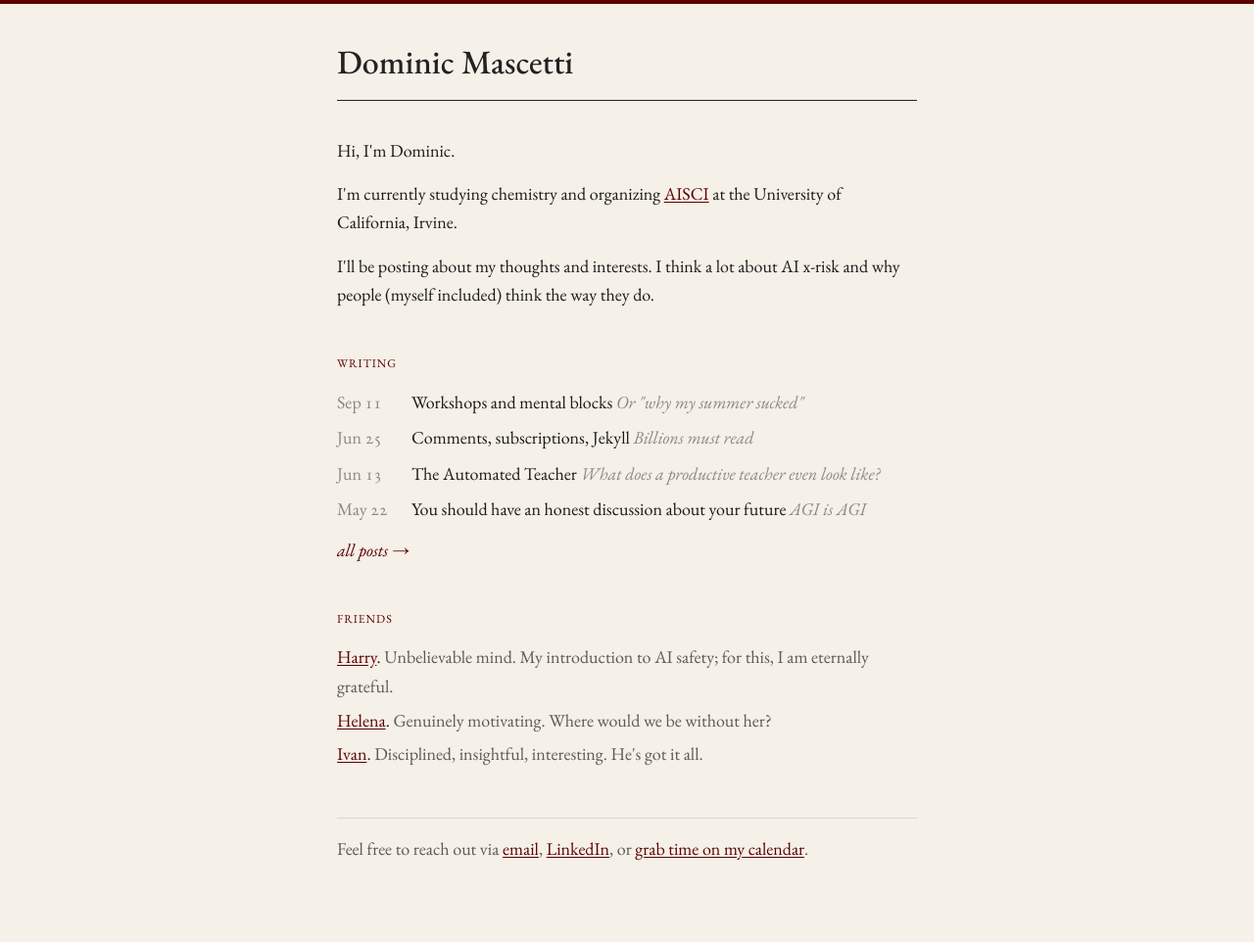
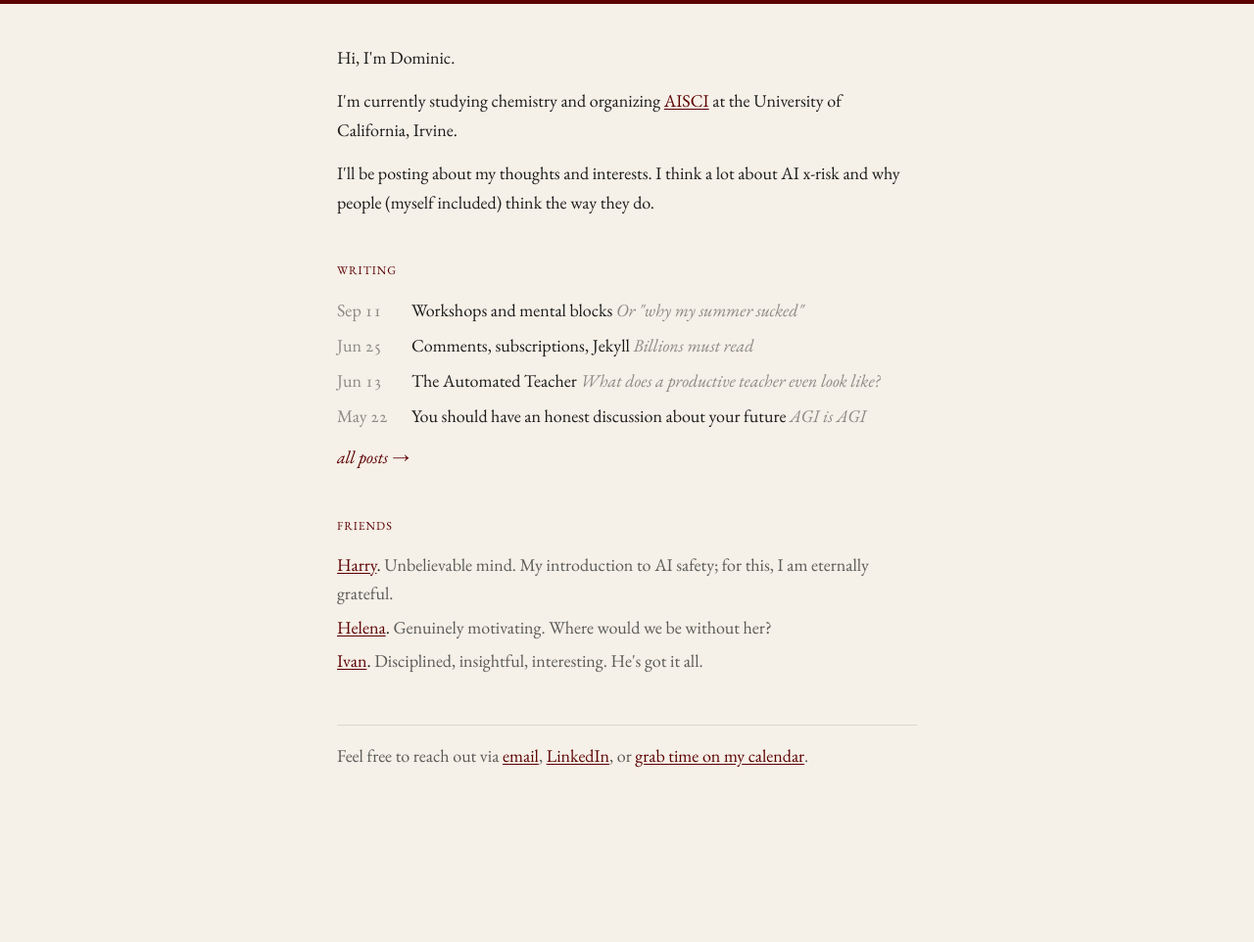
Before and after one commit to DominicMascetti/DominicMascetti, a Jekyll site: the page built from index.html, in a window 1280 px wide. Shown: the whole page at 98% size. Built offline with Jekyll 4.4.1, drawn with Linux system fonts in a browser that asks for light colours; after the commit the page ends 900 px from its top, so only the background shows below that.

Commit message:
Remove the name header
Inner pages get a small home link in its place, since the header was
their only way back to the homepage.

Co-Authored-By: Claude Opus 5.5 <noreply@anthropic.com>

```diff
--- a/_includes/site-header.html
+++ /dev/null
@@ -1,3 +0,0 @@
-<header class="site-header">
-  <a href="/" class="site-name">Dominic Mascetti</a>
-</header>
--- a/_layouts/default.html
+++ b/_layouts/default.html
@@ -22,7 +22,9 @@
 <body>
 <div class="wrap">
 
-  {% include site-header.html %}
+  {% unless page.url == "/" or page.layout == "post" %}
+  <a class="back" href="/">← home</a>
+  {% endunless %}
 
   <main>
     {{ content }}
--- a/assets/css/site.css
+++ b/assets/css/site.css
@@ -30,24 +30,6 @@ a { color: var(--accent); text-decoration: underline; text-underline-offset: 2px
 a:hover { color: var(--accent-hover); }
 
 time, .oldstyle { font-variant-numeric: oldstyle-nums; }
-
-/* ── SITE HEADER ─────────────────────────────────────────── */
-
-.site-header {
-  padding-bottom: 18px;
-  border-bottom: 1px solid var(--hairline);
-  margin-bottom: 2.25rem;
-}
-
-.site-name {
-  font-size: 34px;
-  font-weight: 500;
-  line-height: 1.15;
-  color: var(--hairline);
-  text-decoration: none;
-}
-
-.site-name:hover { color: var(--accent); }
 
 /* ── SECTIONS ────────────────────────────────────────────── */
 
@@ -243,7 +225,6 @@ hr {
 
 @media (max-width: 520px) {
   .wrap { padding: 1.75rem 16px 4rem; }
-  .site-name { font-size: 28px; }
   .post-row { grid-template-columns: 3.4rem 1fr; gap: 0.6rem; }
   .friend-list li { grid-template-columns: 1fr; gap: 0.1rem; }
 }
```
